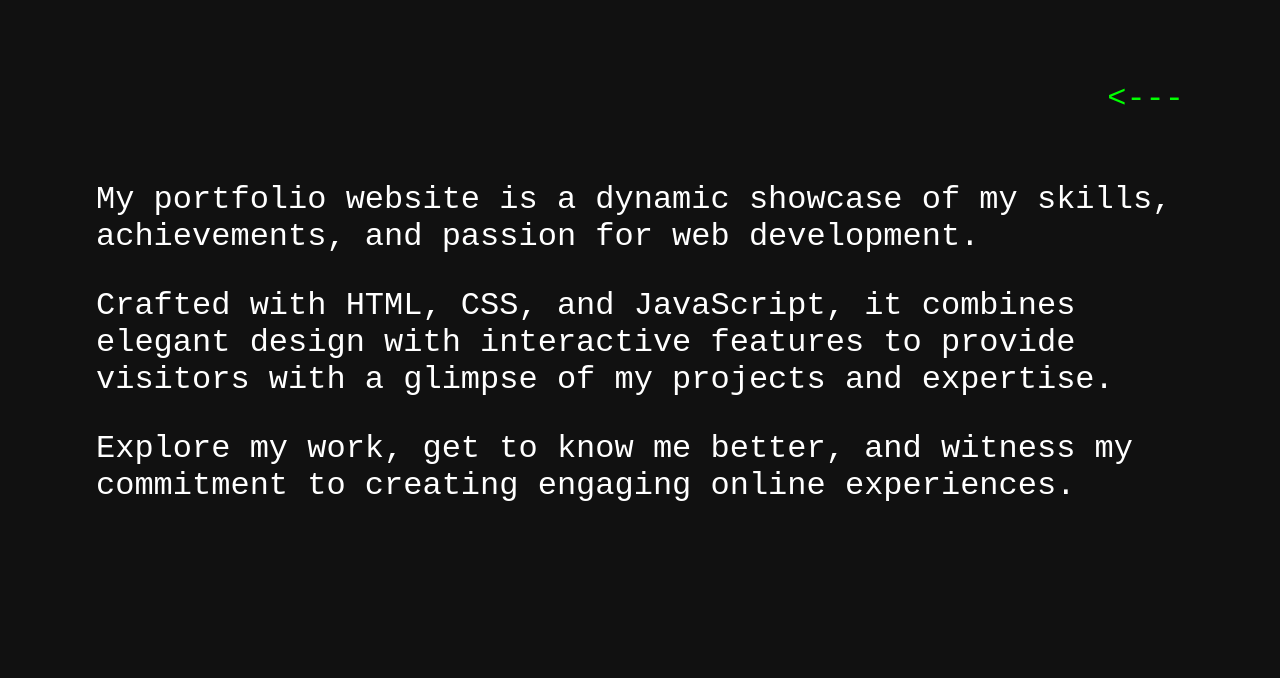
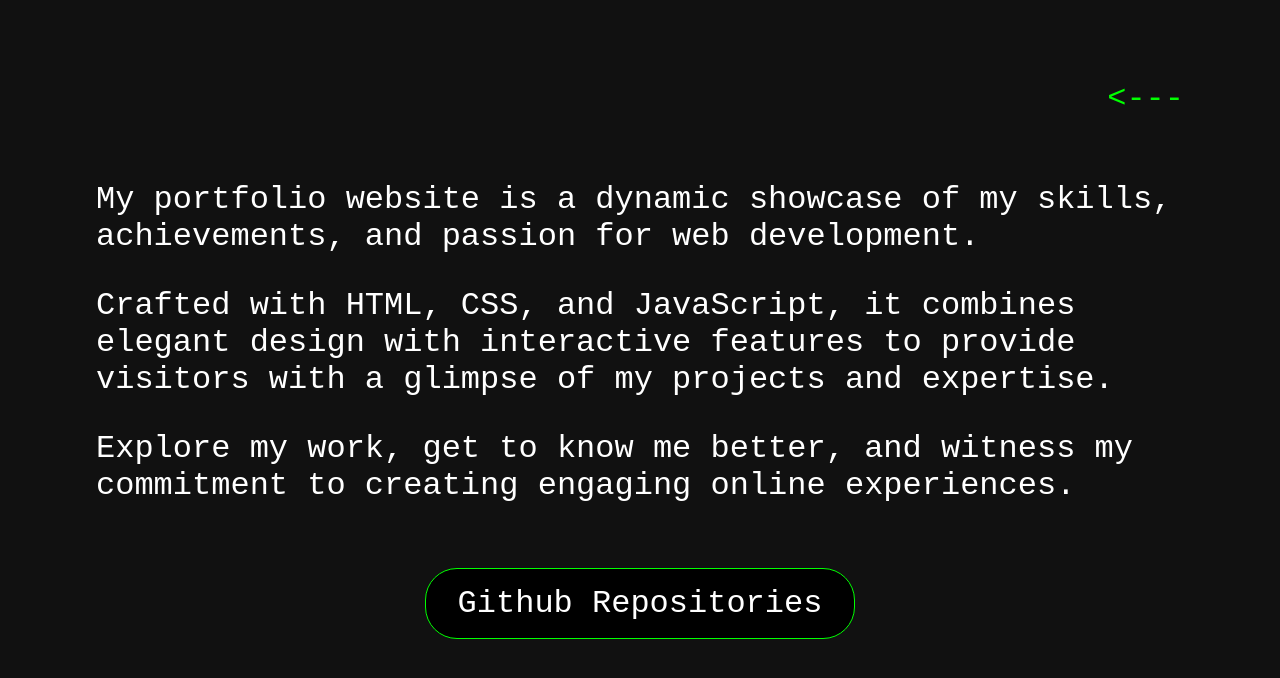
Before and after one commit to LearnWithChirag/Personal-Portfolio, a plain HTML site: page portfolio.html in a window 1280 px wide. Drawn offline with Linux system fonts and the light colour scheme.

Commit message:
added github repository link

```diff
--- a/portfolio.css
+++ b/portfolio.css
@@ -30,3 +30,28 @@
     font-size: 2rem;
     margin-top: 4rem;
   }
+
+  .github-repo-btn{
+    width: 100%;
+    display: flex;
+    justify-content: center;
+    margin-top: 4rem;
+  }
+
+  .github-repo-btn a{
+    text-decoration: none;
+    font-size: 2rem;
+    background-color: #000;
+    color: white;
+    padding:1rem 2rem;
+    border-radius: 2rem;
+    border: .1rem solid #0f0;
+    cursor : pointer;
+  }
+
+  .github-repo-btn a:hover{
+    background-color: #0f0;
+    box-shadow: 0 0 1rem whitesmoke;
+    color: black;
+    font-weight: 600;
+  }
--- a/portfolio.html
+++ b/portfolio.html
@@ -14,7 +14,9 @@
         <p>My portfolio website is a dynamic showcase of my skills, achievements, and passion for web development.</p>
         <p>Crafted with HTML, CSS, and JavaScript, it combines elegant design with interactive features to provide visitors with a glimpse of my projects and expertise. </p>
         <p>Explore my work, get to know me better, and witness my commitment to creating engaging online experiences.</p>
-
+    </div>
+    <div class="github-repo-btn">
+        <a href="https://github.com/LearnWithChirag?tab=repositories" target="_blank">Github Repositories</a>
     </div>
 </body>
 </html>
```
